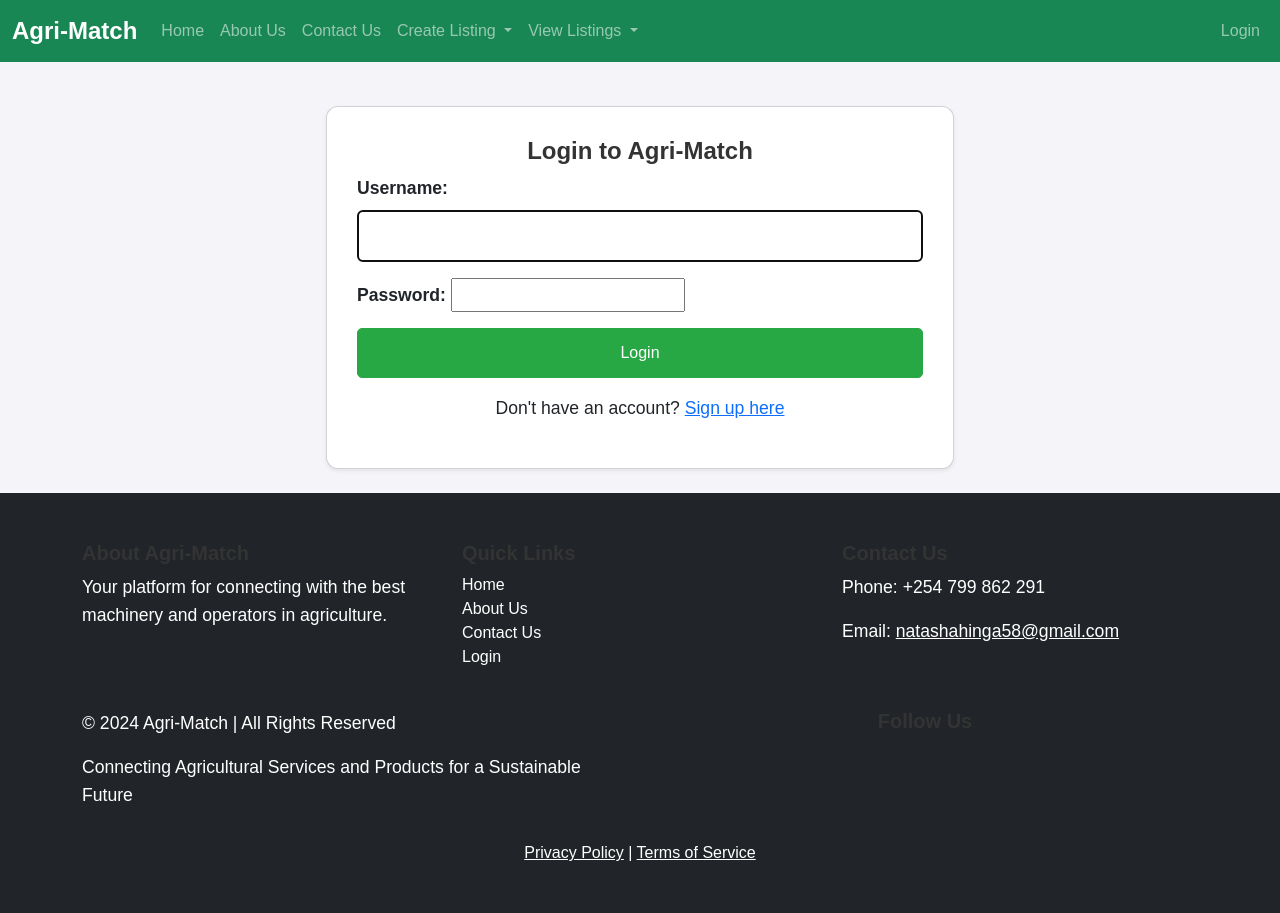
After one commit to slate299/agri_match, a Django app: page /login/ in a window 1280 px wide. The commit adds this page. Run offline with Django 4.2, Linux system fonts and the light colour scheme.

Commit message:
code drop

```diff
--- /dev/null
+++ b/agri_match_app/templates/account_login.html
@@ -0,0 +1,21 @@
+{% extends 'base.html' %}
+
+{% block content %}
+<div class="row justify-content-center">
+    <div class="col-md-6">
+        <div class="card shadow-sm">
+            <div class="card-body">
+                <h4 class="text-center">Login to Agri-Match</h4>
+
+                <form method="POST">
+                    {% csrf_token %}
+                    {{ form.as_p }}
+                    <button type="submit" class="btn btn-success btn-block">Login</button>
+                </form>
+
+                <p class="text-center mt-3">Don't have an account? <a href="{% url 'account_signup' %}">Sign up here</a></p>
+            </div>
+        </div>
+    </div>
+</div>
+{% endblock %}
--- a/agri_match_app/templates/base.html
+++ b/agri_match_app/templates/base.html
@@ -64,7 +64,7 @@
                         </li>
                     {% else %}
                         <li class="nav-item">
-                            <a class="nav-link" href="{% url 'login' %}">Login</a>
+                            <a class="nav-link" href="{% url 'account_login' %}">Login</a>
                         </li>
                     {% endif %}
                 </ul>
@@ -77,30 +77,57 @@
     </div>
 
    <!-- Footer -->
-    <footer class="bg-dark text-white py-4">
+<footer class="bg-dark text-white py-5">
     <div class="container">
         <div class="row">
-                <div class="col-md-4">
+            <!-- About Section -->
+            <div class="col-md-4 mb-4 mb-md-0">
                 <h5>About Agri-Match</h5>
                 <p>Your platform for connecting with the best machinery and operators in agriculture.</p>
             </div>
-                <div class="col-md-4">
+
+            <!-- Quick Links Section -->
+            <div class="col-md-4 mb-4 mb-md-0">
                 <h5>Quick Links</h5>
                 <ul class="list-unstyled">
                     <li><a href="{% url 'home' %}" class="text-white text-decoration-none">Home</a></li>
                     <li><a href="{% url 'about_us' %}" class="text-white text-decoration-none">About Us</a></li>
                     <li><a href="{% url 'contact_us' %}" class="text-white text-decoration-none">Contact Us</a></li>
-                        <li><a href="{% url 'login' %}" class="text-white text-decoration-none">Login</a></li>
+                    <li><a href="{% url 'account_login' %}" class="text-white text-decoration-none">Login</a></li>
                 </ul>
             </div>
-                <div class="col-md-4">
+
+            <!-- Contact Section -->
+            <div class="col-md-4 mb-4 mb-md-0">
                 <h5>Contact Us</h5>
                 <p>Phone: +254 799 862 291</p>
                 <p>Email: <a href="mailto:natashahinga58@gmail.com" class="text-white">natashahinga58@gmail.com</a></p>
             </div>
         </div>
-            <div class="text-center mt-3">
-                <p>&copy; 2024 Agri-Match. All rights reserved.</p>
+
+        <!-- Social Media & Company Info Section -->
+        <div class="row mt-4">
+            <div class="col-md-6">
+                <p>&copy; 2024 Agri-Match | All Rights Reserved</p>
+                <p>Connecting Agricultural Services and Products for a Sustainable Future</p>
+            </div>
+
+            <!-- Social Media Icons -->
+            <div class="col-md-6 text-center text-md-right">
+                <h5>Follow Us</h5>
+                <div class="social-icons">
+                    <a href="#" class="text-white mx-2"><i class="fab fa-facebook fa-2x"></i></a>
+                    <a href="#" class="text-white mx-2"><i class="fab fa-twitter fa-2x"></i></a>
+                    <a href="#" class="text-white mx-2"><i class="fab fa-instagram fa-2x"></i></a>
+                    <a href="#" class="text-white mx-2"><i class="fab fa-linkedin fa-2x"></i></a>
+                </div>
+            </div>
+        </div>
+
+        <!-- Additional Links (Privacy Policy, Terms) -->
+        <div class="mt-3 text-center">
+            <a href="#" class="text-white">Privacy Policy</a> |
+            <a href="#" class="text-white">Terms of Service</a>
         </div>
     </div>
 </footer>
--- a/agri_match_app/urls.py
+++ b/agri_match_app/urls.py
@@ -1,20 +1,45 @@
 from django.urls import path
-from . import views  # Import your views
+from . import views
 
 urlpatterns = [
-    path('', views.home, name='home'),  # Home page
-    path('about_us/', views.about_us, name='about_us'),  # About Us page
-    path('contact_us/', views.contact_us, name='contact_us'),  # Contact Us page
+    # Authentication
+    path('login/', views.login_view, name='account_login'),
+    path('signup/', views.signup_view, name='account_signup'),
 
-    # Machinery-related pages
+    # Home and about pages
+    path('', views.home, name='home'),
+    path('about_us/', views.about_us, name='about_us'),
+
+    # Contact Us pages
+    path('contact_us/', views.contact_us, name='contact_us'),
+    path('contact_us/thankyou/', views.contact_us_thankyou, name='contact_us_thankyou'),
+
+    # Listings
     path('machinery_listings/', views.machinery_listings, name='machinery_listings'),
+    path('operator_listings/', views.operator_listings, name='operator_listings'),
+
+    # Create listings (only for logged-in users)
     path('create_machinery_listing/', views.create_machinery_listing, name='create_machinery_listing'),
-
-    # Operator-related pages
-    path('operator_listings/', views.operator_listings, name='operator_listings'),
     path('create_operator_listing/', views.create_operator_listing, name='create_operator_listing'),
 
-    # Wishlist
-    path('wishlist/', views.view_wishlist, name='wishlist'),
+    # Add to wishlist
     path('add_to_wishlist/<int:listing_id>/', views.add_to_wishlist, name='add_to_wishlist'),
+
+    # Wishlist view
+    path('view_wishlist/', views.view_wishlist, name='view_wishlist'),
+
+    # Rent or hire machinery or operators
+    path('rent_or_hire/<int:listing_id>/', views.rent_or_hire, name='rent_or_hire'),
+
+    # Reviews
+    path('submit_review/<int:listing_id>/<str:listing_type>/', views.submit_review, name='submit_review'),
+
+    # Password Reset
+    path('password_reset/', views.CustomPasswordResetView.as_view(), name='password_reset'),
+    path('password_reset_done/', views.password_reset_done, name='password_reset_done'),
+    path('password_reset_confirm/<uidb64>/<token>/', views.CustomPasswordResetConfirmView.as_view(),
+         name='password_reset_confirm'),
+
+    # Admin Dashboard (Only for superusers)
+    path('admin_dashboard/', views.admin_dashboard, name='admin_dashboard'),
 ]
--- a/agri_match_app/views.py
+++ b/agri_match_app/views.py
@@ -22,7 +22,7 @@ def login_view(request):
             return redirect('home')  # Redirect to the home page after successful login
     else:
         form = AuthenticationForm()
-    return render(request, 'registration/account_login.html', {'form': form})
+    return render(request, 'account_login.html', {'form': form})
 
 # Signup view
 def signup_view(request):
@@ -34,7 +34,7 @@ def signup_view(request):
             return redirect('home')  # Redirect to the home page after successful signup
     else:
         form = SignupForm()
-    return render(request, 'registration/account_signup.html', {'form': form})
+    return render(request, 'account_signup.html', {'form': form})
 
 # Home view
 def home(request):
```
Also changed, not shown: agri_match_app/templates/account_signup.html (added, +21 -0 lines), agri_match_app/templates/wishlist.html (+22 -9 lines). Lines whose indentation alone changed are shown as unchanged.
